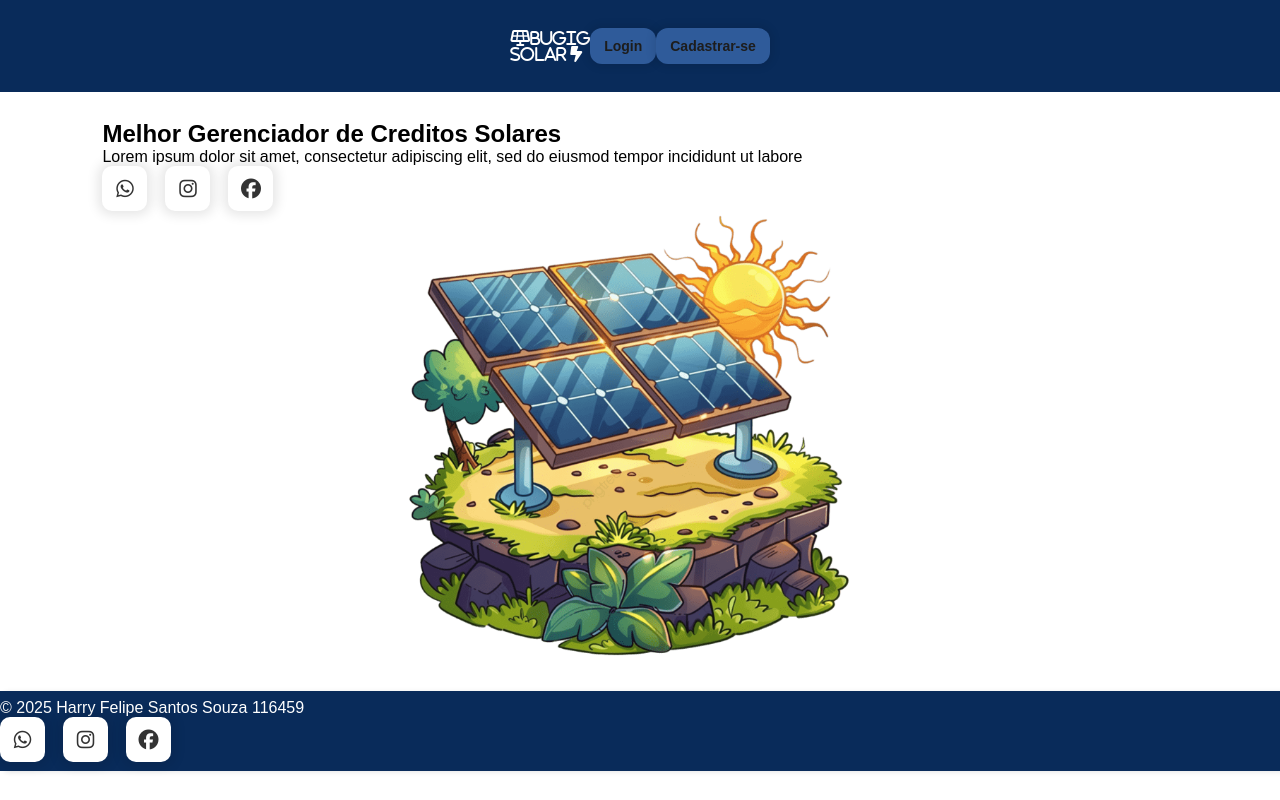
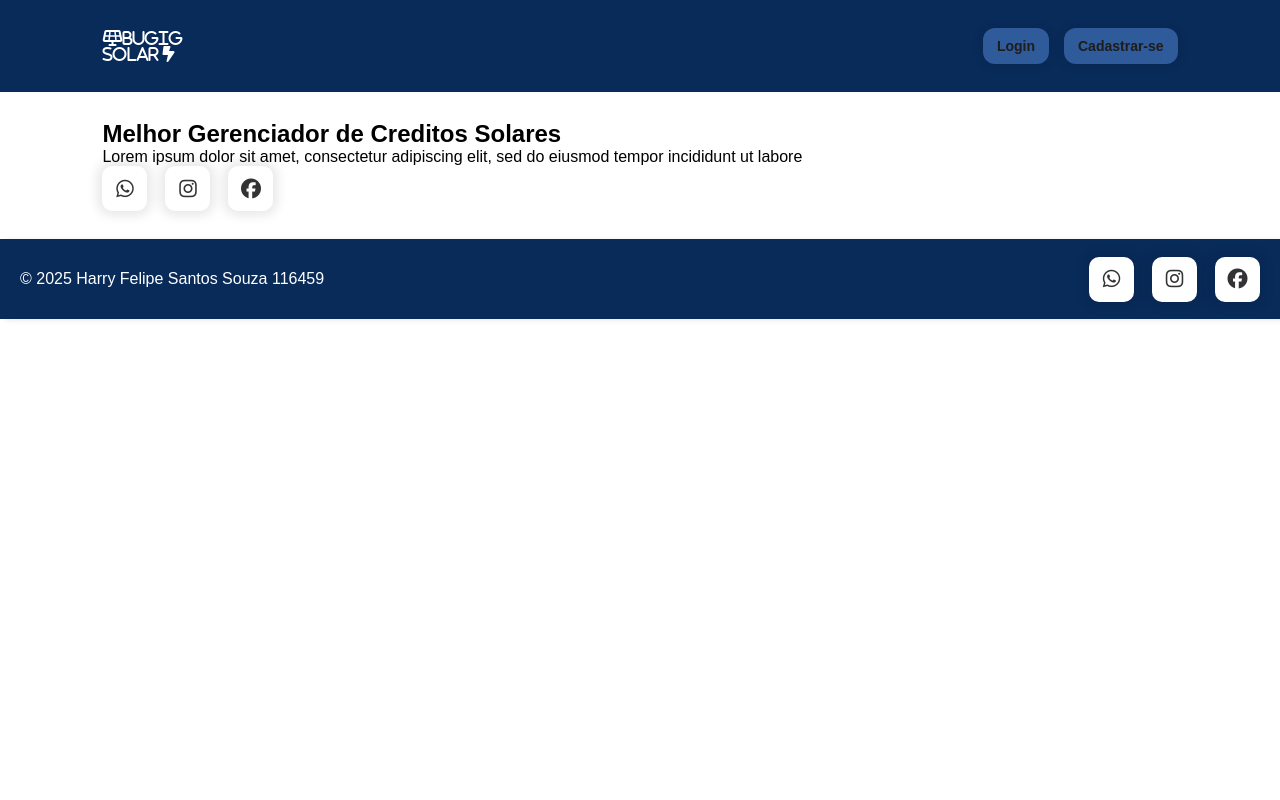
Before and after one commit to RenanAlvares/bugig_solar, a Python web app: template templates/LandingPage.html in a window 1280 px wide. Run offline with Jinja, Linux system fonts and the light colour scheme; the template is opened without the code that fills it, so the values that code supplies are empty.

Commit message:
base html finalizado

```diff
--- a/static/style/header.css
+++ b/static/style/header.css
@@ -15,12 +15,20 @@ header {
     color: #ffffff;
 }
 
+#itens_nav{
+    display: flex;
+    align-items: center;
+    justify-content: space-between;
+    gap: 15px;
+}
+
 #navbar {
     display: flex;
     flex-wrap: wrap;       /* permite quebrar linha se necessário */
     align-items: center;
-    justify-content: center;
+    justify-content: space-between;
     width: 100%;
+    gap: 15px;
 }
 
 #nav_logo {
@@ -114,4 +122,18 @@ footer{
     align-items: center;
     box-shadow: 5px 1px 5px rgba(0,0,0,0.1);
     color:#ffffff;
+    justify-content: space-between;
+    width: 100%;
 }
+
+#span-footer{
+    font-size: medium;
+}
+
+#itens-footer{
+    display: flex;
+    justify-content: space-between;
+    width: 100%;
+    align-items: center;
+    padding: 0 20px;
+}
--- a/templates/LandingPage.html
+++ b/templates/LandingPage.html
@@ -44,10 +44,11 @@
                 </div>
             </div>
 
-                <div id="banner">
-                    <img src="static/Imagens/pngtree-cartoon-solar-panel-with-sun-png-image_12192371.png" alt="">
-                </div>
         </section>
+
+
+
+
 </main>
 
 
--- a/templates/Login.html
+++ b/templates/Login.html
@@ -39,7 +39,7 @@
 
                 <div class="btn_container">
                     {{ form.entrar(class='btn_login') }}
-                    <button type="button" class="btn_login">Criar conta</button>
+                    <a href="/signin" class="btn_login">Criar conta</a>
                 </div>
             </form>
         </div>
--- a/templates/base.html
+++ b/templates/base.html
@@ -10,10 +10,13 @@
     <header>
         <nav id="navbar">
 
-        <i class="fa-solid fa-solar-panel">BUGIG<br>SOLAR <i class="fa-solid fa-bolt-lightning"></i></i>
+            <i class="fa-solid fa-solar-panel">BUGIG<br>SOLAR <i class="fa-solid fa-bolt-lightning"></i></i>
 
+         <div id="itens_nav">
             <a href="{{ url_for('login') }}" class="btn-default">Login</a>
             <a href="/signin" class="btn-default">Cadastrar-se</a>
+        </div>
+
 
             <button id="mobile_btn">
                 <i class="fa-solid fa-bars"></i>
@@ -44,8 +47,8 @@
         {% endblock %}
 
     <footer>
-        <div>
-            <span>
+        <div id="itens-footer">
+            <span id ="span-footer">
                 &copy 2025 Harry Felipe Santos Souza 116459
             </span>
                 <div class="social-media-buttons">
```
Also changed, not shown: static/style/login.css (+10 -1 lines).
